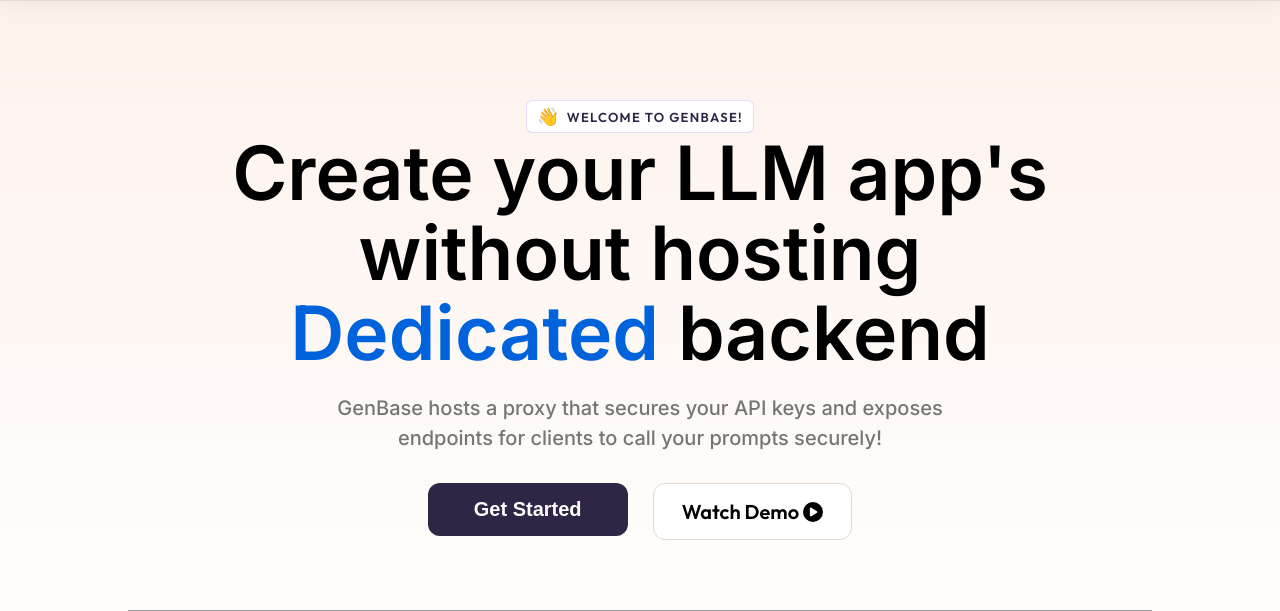
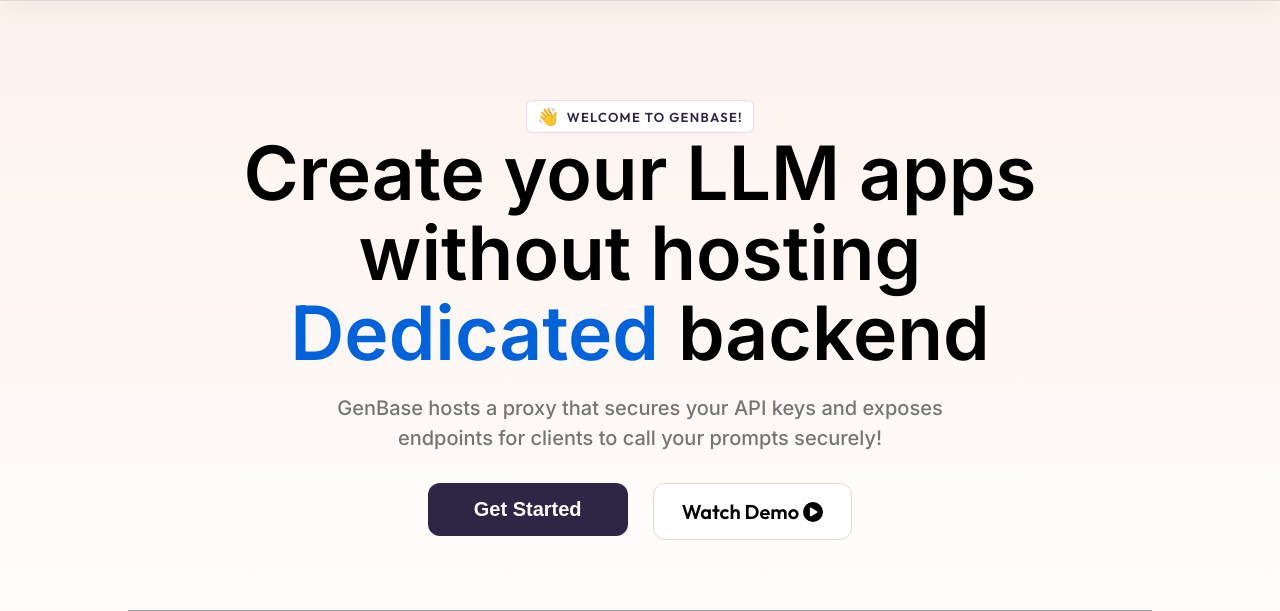
Before and after one commit to searchX/genbase_relay, a Python web app: template templates/landing/index.html in a window 1280 px wide. Shown: the part 80-691 px from the top of the page. Run offline with Jinja, Linux system fonts and the light colour scheme; the template is opened without the code that fills it, so the values that code supplies are empty; grey boxes are pictures that could not be loaded.

Commit message:
Change minor

```diff
--- a/templates/landing/index.html
+++ b/templates/landing/index.html
@@ -63,7 +63,7 @@
             </div>
 
             <div class="home_heading" data-aos="fade-up" data-aos-easing="ease-in-back" data-aos-duration="1100">
-                Create your LLM app's without hosting
+                Create your LLM apps without hosting
                 <span class="head_mark">Dedicated</span> backend
             </div>
             <div class="sub_heading" data-aos="fade-up" data-aos-easing="ease-in-back" data-aos-duration="1200">
```
